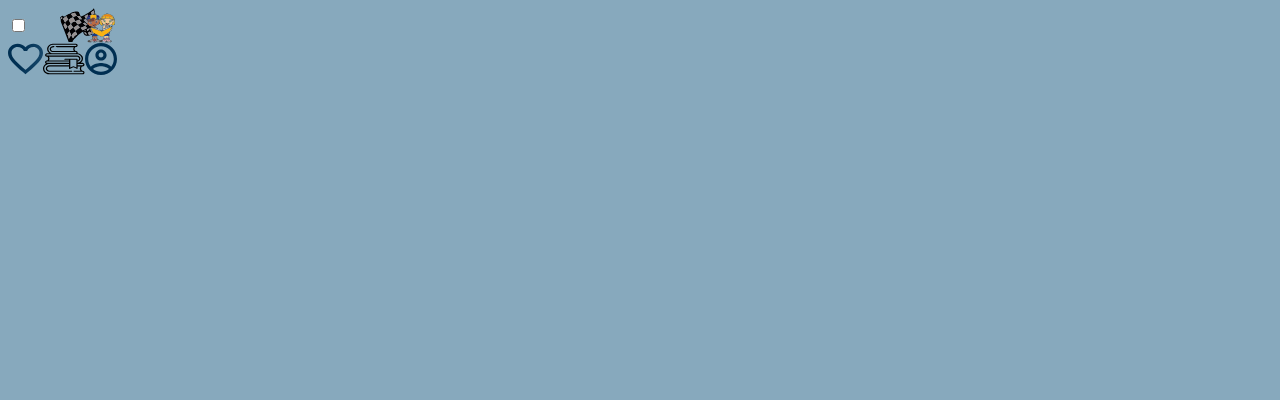
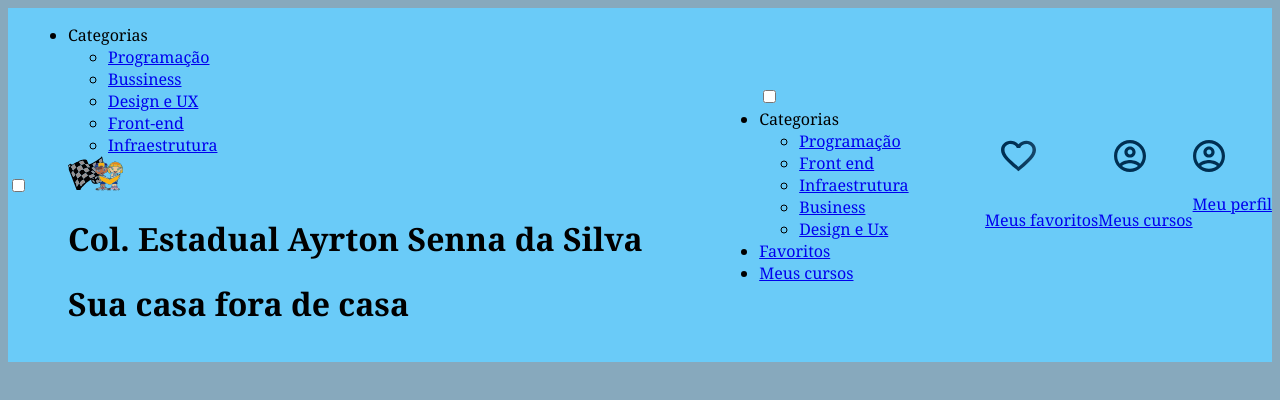
Before and after one commit to gabrielaoliveir/gabrielaoliveir, a plain HTML site: page index.html in a window 1280 px wide. Drawn offline with Linux system fonts and the light colour scheme.

Commit message:
Add files via upload

```diff
--- a/estilo.css
+++ b/estilo.css
@@ -1,19 +1,5 @@
 /* ponto de partida do HTML, espaço para declaração de variáveis globais a serem utilizada no trabalho inteiro*/
 
-:root{
-    --cor-de-fundo:#EBECEE;
-    --branco:#FFFFFF;
-    --laranja:#EB9800;
-    --azul-degradee: linear-gradiente(97.54deg,#9dccf0 35.40% #51aff1 165.37%);
-    --preto:#000000;
-
-    }
-
-    /*forma o corpo da página principal*/
-    body{
-        background-color:rgb(135, 169, 189);
-
-    }
 
     .cabeçalho{
     background-color: #6acbf8;
@@ -50,6 +36,11 @@
         background-repeat: no-repeat;
         background-position: center;
         display: inline-block;
+    }body{
+        background-color: rgb(red, green, blue);
+        font-family: Cambria, Cochin, Georgia, Times, 'Times New Roman', serif;
+        font-size: 16;
+        font-weight: 400;
     }
 
     .container__botao:checked.lista_menu{
--- a/index.html
+++ b/index.html
@@ -1,47 +1,23 @@
 <!DOCTYPE html>
-<html lang="en">
+<html lang="pt-BR"> <!--informa o dioma do site-->
 <head>
-    <meta charset="pt-BR">
-    <meta http-equiv="X-UA-Compatible" content="IE=edge">
-    <meta name="viewport" content="width=device-width, initial-scale=1.0">
-    <title>Desenvolvimento de Sistemas</title>
-    <link rel="stylesheet" href="estilo.css">
-    <link rel="stylesheet" href="style.css">
+    <meta charset="UTF-8">
+    <meta name="viewport" content="width=device-width, initial-scale=1.0"> <!--Detecta a largurado dispositivo que acessa a página-->
+    <title> 2° Desenvolvimento de Sistemas </title>
+    <link rel="stylesheet" href="estilo.css"> <!--link para o arquivo .css que resseta todo os estilos do html-->
+    <link rel="stylesheet" href="style.css"> <!--faz ligação entre o html e a folha deestilos a serem utilizados-->
 </head>
 <body>
       <header class="cabeçalho">
-
-
-         <ul class="lista_menu">
-          <li class="lista-menu_título">Disciplinas</li>
-
-            <li class="lista-menu_item">
-            <a href="#" class="lista-menu_link"> Programação Mobile</a>
-          </li>
-
-          <li class="lista-menu_item">
-            <a href="#" class="lista-menu_link"> Lógica Computacional</a>
-          </li>
-
-          <li class="lista-menu_item">
-            <a href="#" class="lista-menu_link"> Banco de Dados</a>
-          </li>
-
-          <li class="lista-menu_item">
-            <a href="#" class="lista-menu_link"> Ciência da Computação</a>
-          </li>
-
-          <li class="lista-menu_item">
-            <a href="#" class="lista-menu_link"> Análise de Projetos e Sistemas</a>
-          </li>
-
+        <!--cria uma caixa e nomeia como container-->
           <div class="container">
-            <ul class="opções">
-                <imput type="checkbox" id="opções-menu" class="opções_botão">
-                    <label for="opções-menu" class="opções" class="opções_rotulo">
-                        <li class="opções_item">Categorias</li>
+                <input type="checkbox" id="opções-menu" class="opções__botão">
+                    <label for="opções-menu" class="container__rotulo">
+                      <span class="cabeçalho__menu-hamburguer container__imagem"></span>
                     </label>
-
+                    <!--cria uma lista vinculada ao menu, por estar dentro da div-->
+                    <ul class="lista-menu"> <!--inicio da lista-->
+                      <li class="lista-menu__titulo"> Categorias </li>
                     <ul class="lista-menu"><!--inicio da lista-->
                         <li class="lista-menu_item">
                             <a href="#" class="lista-menu_link">Programação</a>
@@ -53,65 +29,55 @@
                                   <a href="#" class="lista-menu_link">Front-end</a>
                                   <li class="lista-menu_item">
                                     <a href="#" class="lista-menu_link">Infraestrutura</a>
+                        </li>
+                        <!--fim da lista-->
+                    </ul>
 
-                        </li>
-
-                    </ul>
                     <img src="Camada_x0020_1.svg" alt="logo da alurabooks">
                     <h1 class="container_titulo container_titulo--negrito"> Col. Estadual Ayrton Senna da Silva </h1>
+                    <h1 class="container_titulo_adicional container_titulo--negrito"> Sua casa fora de casa </h1>
 
-                    <li class="opções_item"><a href="#" class="opções_link">Favoritos</a></li>
-                    <li class="opções_item"><a href="#" class="opções_link">meus cursos</a></li>
-                </imput>
-            </ul>
+                  </div> <!--fim da classe container-->
+                <div class="container">
+                  <ul class="opções">
+                    <input type="checkbox" id="opções-menu" class="opções__botão">
+                    <label for="opções-menu" class="opções__rotulo">
+                      <li class="opções__item_"> Categorias </li>
+                    </label>
 
-          </div>
+                    <ul class="lista-menu">
+                      <li class="lista-menu_item">
+                        <a href="#" class="lista-menu_link"> Programação </a>
+                      </li>
+                      <li class="lista-menu_item">
+                        <a href="#" class="lista-menu_link"> Front end </a>
+                      </li>
+                      <li class="lista-menu_item">
+                        <a href="#" class="lista-menu_link"> Infraestrutura </a>
+                      </li>
+                      <li class="lista-menu_item">
+                        <a href="#" class="lista-menu_link"> Business </a>
+                      </li>
+                      <li class="lista-menu_item">
+                        <a href="#" class="lista-menu_link"> Design e Ux </a>
+                      </li>
+                    </ul>
+                    <li class="opções__item"> <a href="#" class="opções__link"> Favoritos </a></li>
+                    <li class="opções__item"> <a href="#" class="opções__link"> Meus cursos </a></li>
+                  </ul>
+                </div>
+          <div class="container">
+            <a href="#" class="container_link container__link--favoritos">
+              <img src="favoritos(1).svg" alt="meus cursos" class="container_imagem">
+              <p class="container_texto"> Meus favoritos </p> </a>
 
-          <div class="container">
-            <a href="#" class="container_link">
-              <img src="favoritos(1).svg" alt="meus cursos" class="container_imagem">
-              <p class="container_texto"> Meus favoritos </p>
-            </a>
             <a href="#" class="container_link">
               <img src="Usuario 1.svg" alt="Meus cursos" class="container_imagem">
-              <p class="container_texto">Meus cursos </p>
-            </a>
+              <p class="container_texto">Meus cursos </p></a>
             <a href="#" class="container_link">
-              <img src="meus_cursos.svg" alt="Meus cursos" class="container_imagem">
-              <p class="container_texto">Perfi do Usuario </p>
-            </a>
-          </div>
-
-
-
-        </ul>
-         <!--cria uma caixa e nomeia como container-->
-        <div class="container">
-          <input type="checkbox" id="menu" class="container_botão">
-            <label for="menu" class="container_rotulo">
-
-            </label>
-               <span class="cabeçalho_menu-hamburguer container_imagem">
-               </span>
-               <img src="Camada_x0020_1.svg" alt="logo da alurabooks">
-              </div>
-
-
-
-        <div class="container">
-          <a href="#"></a> <img src="favoritos(1).svg" alt="Meus favoritos">
-          <a href="#"></a> <img src="meus_cursos.svg" alt="Carrinho">
-          <a href="#"></a> <img src="Usuario 1.svg" alt="Perfil do Usuario">
-
-        </div>
-
-
-
+              <img src="Usuario 1.svg" alt="Perfil do usuário" class="container__imagem">
+              <p class="container_texto"> Meu perfil </p></a>
         </div>
       </header>
-
-
-
-
 </body>
 </html>
--- a/style.css
+++ b/style.css
@@ -1,4 +1,15 @@
+:root{
+    --cor-de-fundo:#EBECEE;
+    --branco:#FFFFFF;
+    --laranja:#EB9800;
+    --azul-degradee: linear-gradiente(97.54deg,#9dccf0 35.40% #51aff1 165.37%);
+    --preto:#000000;
+
+    }
+
+    /*forma o corpo da página principal*/
     body{
+        background-color:rgb(135, 169, 189);
          background-color: rgb(red, green, blue);
         font-family: Cambria, Cochin, Georgia, Times, 'Times New Roman', serif;
         font-size: 16;
```
Also changed, not shown: favoritos(3).svg (added), header.css (added). Lines whose indentation alone changed are shown as unchanged.
